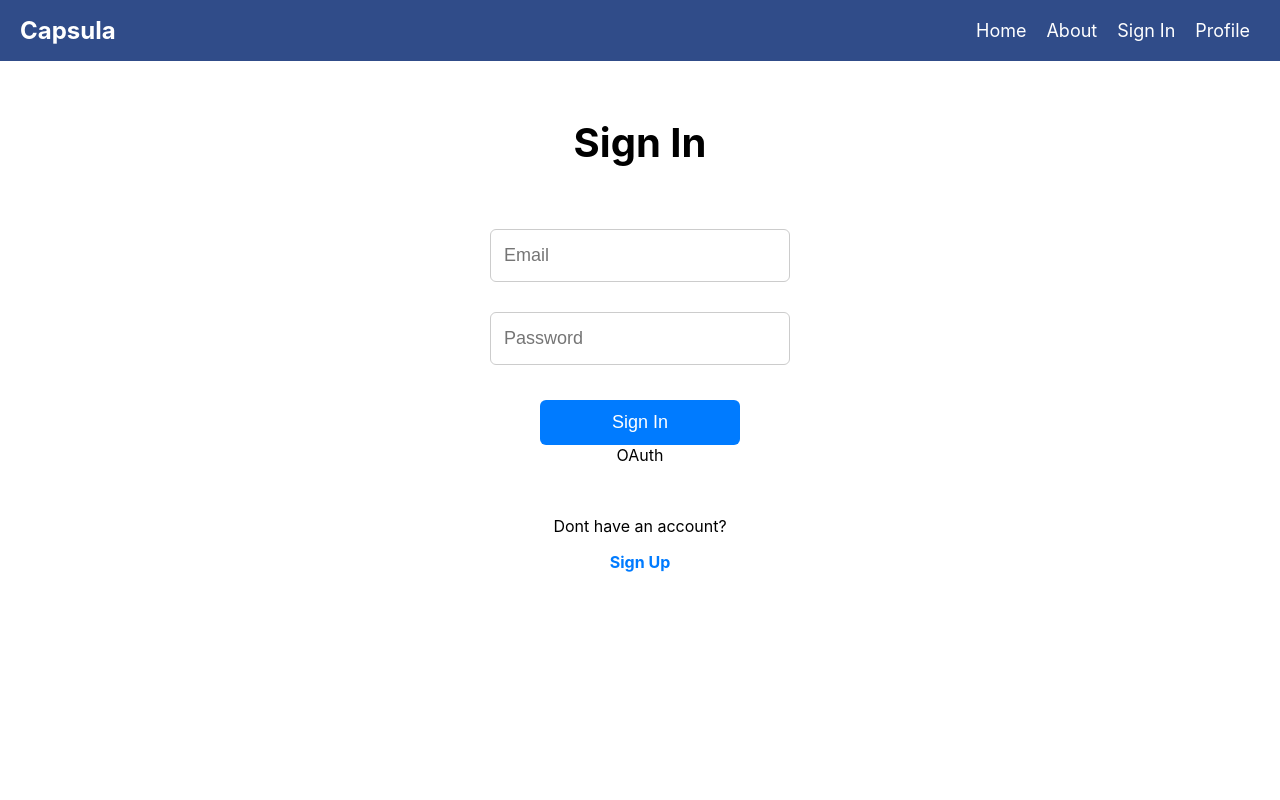
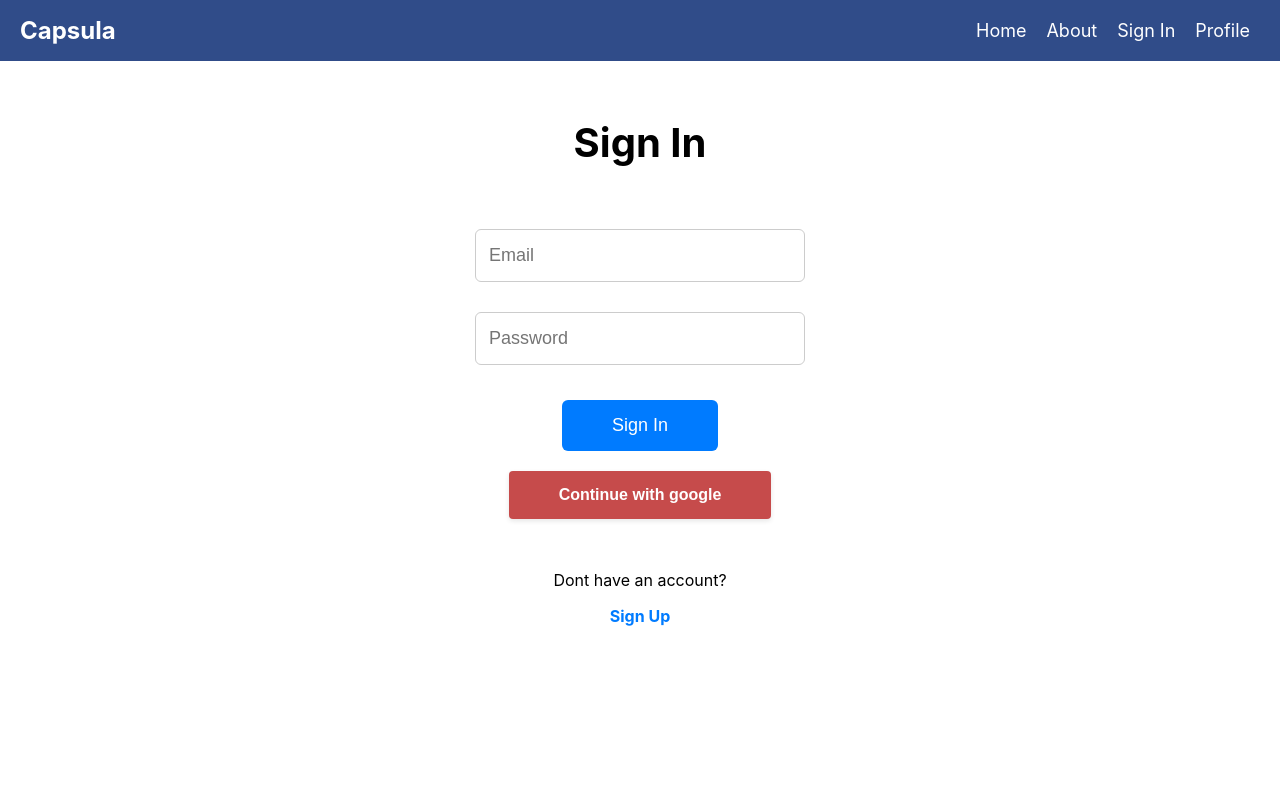
Before and after one commit to mkedar/PillPal, a React (Create React App) app: page /signin in a window 1280 px wide. Shown: the top 800 px of the page. Built offline with nearby package versions, Linux system fonts and the light colour scheme; no server answers.

Commit message:
added Oauth

```diff
--- a/api/models/user.model.js
+++ b/api/models/user.model.js
@@ -15,6 +15,10 @@ const userSchema = new mongoose.Schema({
     type: String,
     required: true,
   },
+  avatar: {
+    type: String,
+    default: "https://cdn.pixabay.com/photo/2015/10/05/22/37/blank-profile-picture-973460_960_720.png"
+  },
 }, {timestamps:true})
 
 const User = mongoose.model('User', userSchema);
--- a/api/routes/auth.route.mjs
+++ b/api/routes/auth.route.mjs
@@ -1,9 +1,10 @@
 import express from 'express';
-import { signin, signup } from '../controllers/auth.controller.mjs';
+import { google, signin, signup } from '../controllers/auth.controller.mjs';
 
 const router = express.Router();
 
 router.post("/signup" , signup );
 router.post("/signin", signin);
+router.post('/google', google)
 
 export default router;
--- a/src/components/OAuth.jsx
+++ b/src/components/OAuth.jsx
@@ -1,7 +1,37 @@
 import React from 'react'
+import { GoogleAuthProvider, getAuth, signInWithPopup } from 'firebase/auth';
+import { app } from '../firebase.js';
+import { useDispatch } from 'react-redux';
+import { signInSuccess } from '../redux/user/userSlice.js';
+import { useNavigate } from 'react-router-dom';
+import '../pages/signUpIn.css';
+
 
 export default function OAuth() {
+  const dispatch = useDispatch();
+  const navigate = useNavigate();
+  const handleGoogleClick = async () => {
+    try{
+      const provider = new GoogleAuthProvider();
+      const auth = getAuth(app);
+
+      const result = await signInWithPopup(auth, provider);
+      const res = await fetch('/api/auth/google', {
+        method: 'POST',
+        headers: {
+          'Content-Type' : 'application/json',
+        },
+        body: JSON.stringify({name: result.user.displayName, email: result.user.email, photo: result.user.photoURL}),
+      });
+      const data = await res.json();
+      dispatch(signInSuccess(data));
+      navigate('/');
+    } catch (error) {
+      console.log('could not sign in with google', error);
+    }
+  };
+
   return (
-    <div>OAuth</div>
+    <button className= "signInWithGoogle" onClick={handleGoogleClick} type='button'>Continue with google</button>
   )
 }
--- /dev/null
+++ b/src/firebase.js
@@ -0,0 +1,20 @@
+// Import the functions you need from the SDKs you need
+import { initializeApp } from "firebase/app";
+
+
+
+// TODO: Add SDKs for Firebase products that you want to use
+// https://firebase.google.com/docs/web/setup#available-libraries
+
+// Your web app's Firebase configuration
+const firebaseConfig = {
+  apiKey: process.env.REACT_APP_FIREBASE_API_KEY,
+  authDomain: "pillpall-35c8e.firebaseapp.com",
+  projectId: "pillpall-35c8e",
+  storageBucket: "pillpall-35c8e.appspot.com",
+  messagingSenderId: "861230899835",
+  appId: "1:861230899835:web:c3c9c55e05bc3c3c9ab8de"
+};
+
+// Initialize Firebase
+export const app = initializeApp(firebaseConfig);
--- a/src/pages/signUpIn.css
+++ b/src/pages/signUpIn.css
@@ -27,7 +27,6 @@
   padding: 15px; /* Increase the padding for larger input fields */
   padding-left: 13px;
   width: 100%;
-  box-sizing: border-box;
   border: 1px solid #ccc;
   border-radius: 6px; /* Increase the border-radius for slightly rounded corners */
   font-size: 18px; /* Increase the font size for larger text */
@@ -36,12 +35,14 @@
 /* Button styles */
 .signup-button {
   margin-top: 20px;
-  padding: 12px; /* Increase the padding for a larger button */
+  padding: 15px;
+  padding-right: 50px;
+  padding-left: 50px;
   background-color: #007bff;
   color: #fff;
   border: none;
   border-radius: 6px;
-  width: 200px;
+  /*width: 200px;*/
   cursor: pointer;
   font-size: 18px;
 }
@@ -69,3 +70,22 @@
 .signin-link:hover {
   text-decoration: underline;
 }
+
+.signInWithGoogle{
+  margin-top: 20px;
+  display: inline-block;
+  background-color: rgb(198, 75, 75); /* Google Blue */
+  color: #ffffff; /* White text */
+  font-size: 16px;
+  font-weight: bold;
+  padding: 15px 50px;
+  border: none;
+  border-radius: 4px;
+  cursor: pointer;
+  text-align: center;
+  text-decoration: none;
+  transition: background-color 0.3s ease;
+
+  /* Optional: Add box shadow for a raised effect */
+  box-shadow: 0 2px 5px rgba(0, 0, 0, 0.1);
+}
```
Also changed, not shown: api/controllers/auth.controller.mjs (+21 -0 lines), package.json (+10 -4 lines), 1 other file (tests, documents, lock files or other folders).
